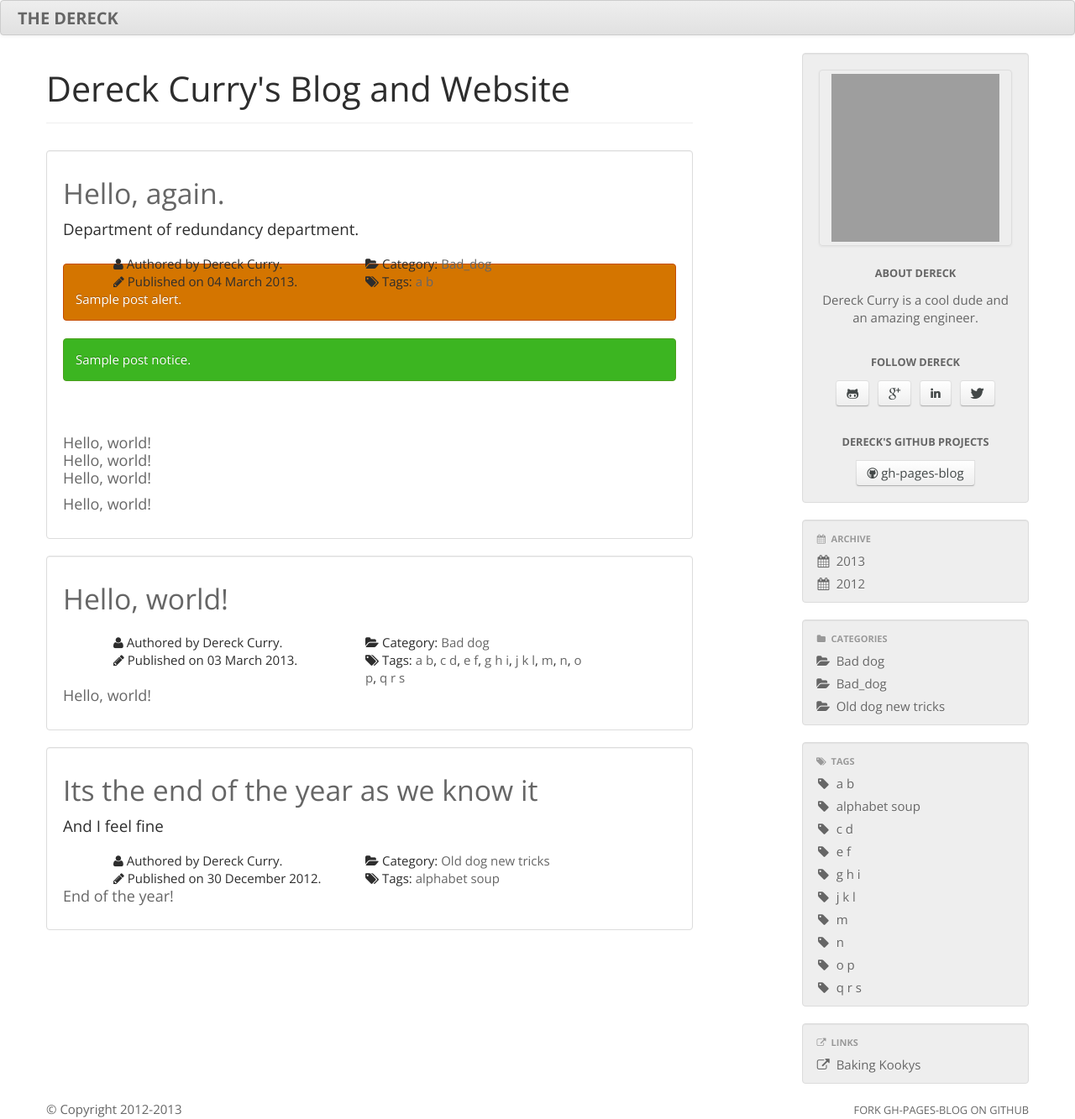
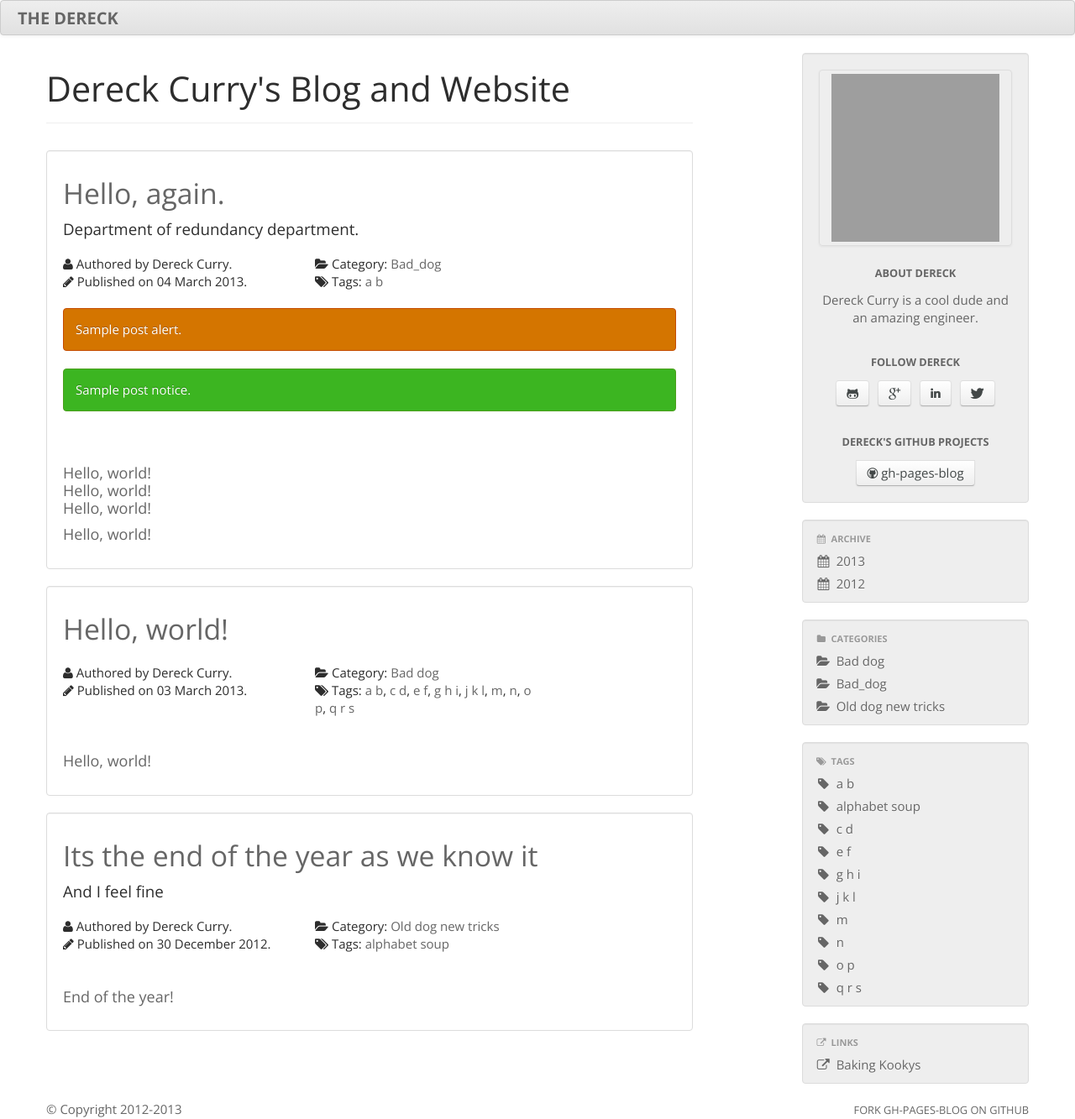
Before and after one commit to thedereck/thedereck.github.com, a Jekyll site: the page built from index.html, in a window 1280 px wide. Shown: the whole page at 84% size. Built offline with Jekyll 4.4.1, drawn with Linux system fonts in a browser that asks for light colours; grey boxes are pictures that could not be loaded.

Commit message:
More fun with post layouts

```diff
--- a/index.html
+++ b/index.html
@@ -14,7 +14,7 @@ exclude: true
 					<h4>{{ p.subtitle }}</h4>
 				{% endif %}
 
-				<div class="row span8">
+				<div class="row">
 				<h5>
 						<div class="span3">
 						{% if site.font_awesome.enabled %}
```
